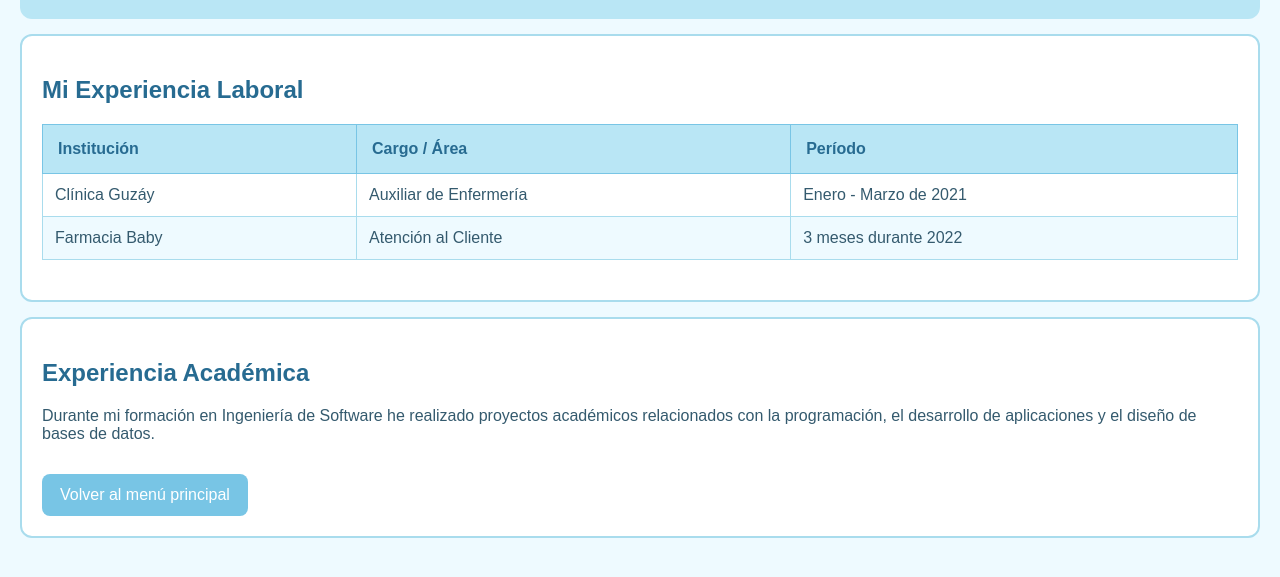
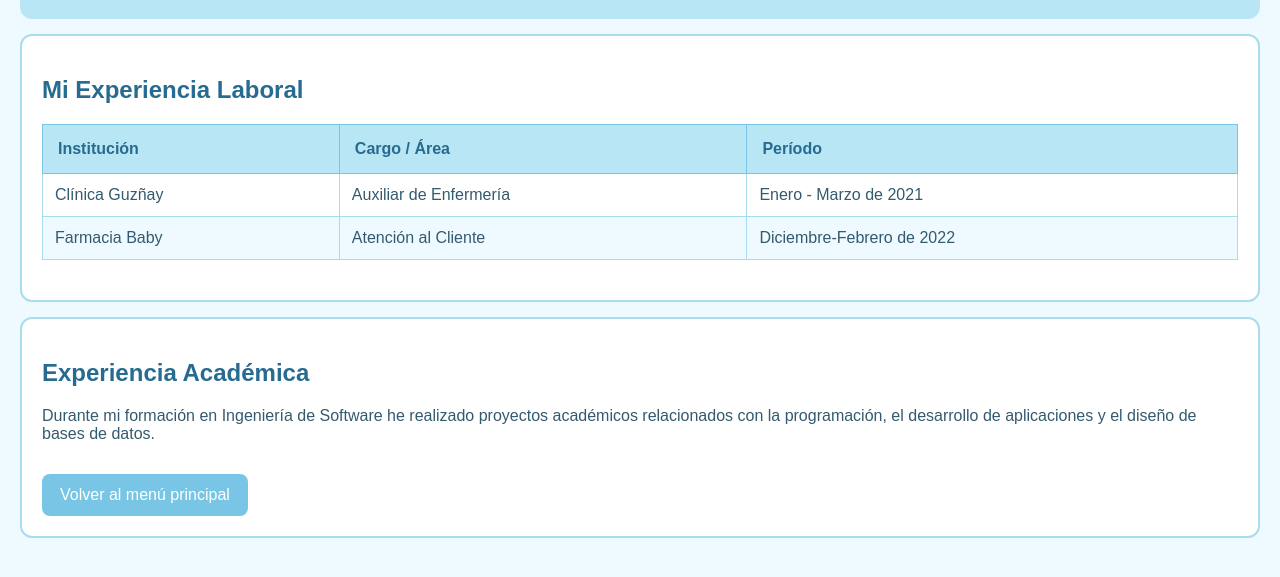
Before and after one commit to joseline-sanchez/hoja-de-vida-html5, a plain HTML site: page experiencia.html in a window 1280 px wide. Shown: the part 169-746 px from the top of the page. Drawn offline with Linux system fonts and the light colour scheme.

Commit message:
Revise experiencia.html with updated content
Updated job experience details and corrected institution names.

```diff
--- a/experiencia.html
+++ b/experiencia.html
@@ -29,7 +29,7 @@
 
                 <tbody>
                     <tr>
-                        <td>Clínica Guzáy</td>
+                        <td>Clínica Guzñay</td>
                         <td>Auxiliar de Enfermería</td>
                         <td>Enero - Marzo de 2021</td>
                     </tr>
@@ -37,7 +37,7 @@
                     <tr>
                         <td>Farmacia Baby</td>
                         <td>Atención al Cliente</td>
-                        <td>3 meses durante 2022</td>
+                        <td>Diciembre-Febrero de 2022</td>
                     </tr>
                 </tbody>
             </table>
```
